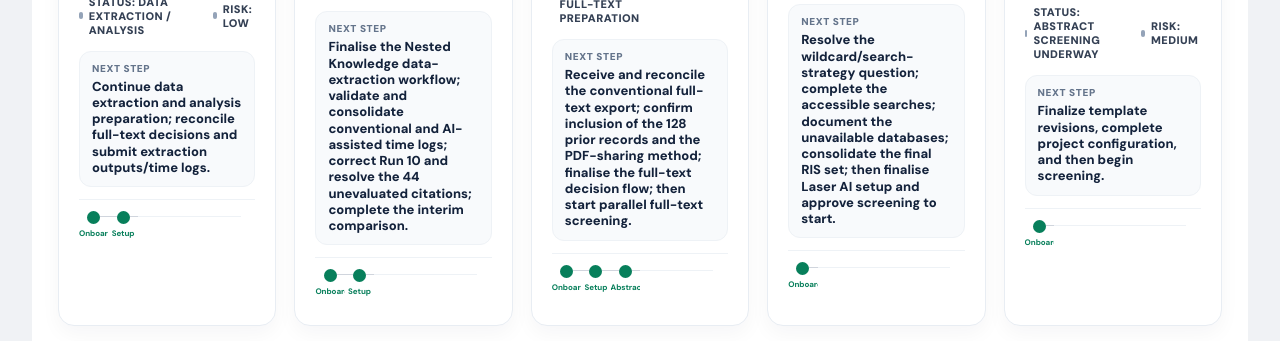
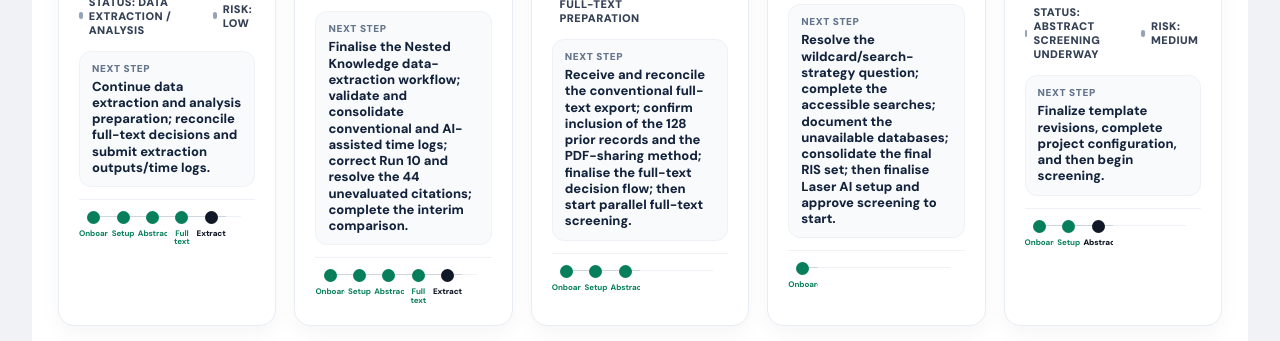
Before and after one commit to pkrishnakishore/Cochrane, a website: page AI-Platform-Study/dashboard/index.html in a window 1280 px wide. Shown: the part 610-951 px from the top of the page. Drawn offline with Linux system fonts and the light colour scheme.

Commit message:
Align Pages milestone dots with review status

```diff
--- a/AI-Platform-Study/dashboard/data.js
+++ b/AI-Platform-Study/dashboard/data.js
@@ -906,9 +906,9 @@ const dashboardData = {
       "milestones": {
         "onboarding": "Complete",
         "setup": "Complete",
-        "abstract": "",
-        "fullText": "",
-        "extraction": "",
+        "abstract": "Complete",
+        "fullText": "Complete",
+        "extraction": "Active",
         "analysis": ""
       },
       "workflowStatus": {
@@ -1349,9 +1349,9 @@ const dashboardData = {
       "milestones": {
         "onboarding": "Complete",
         "setup": "Complete",
-        "abstract": "",
-        "fullText": "",
-        "extraction": "",
+        "abstract": "Complete",
+        "fullText": "Complete",
+        "extraction": "Active",
         "analysis": ""
       },
       "workflowStatus": {
@@ -2332,8 +2332,8 @@ const dashboardData = {
       "history": [],
       "milestones": {
         "onboarding": "Complete",
-        "setup": "",
-        "abstract": "",
+        "setup": "Complete",
+        "abstract": "Active",
         "fullText": "",
         "extraction": "",
         "analysis": ""
--- a/AI-Platform-Study/dashboard/index.html
+++ b/AI-Platform-Study/dashboard/index.html
@@ -234,7 +234,7 @@
     </section>
   </main>
 
-  <script src="data.js?v=20260806-phase-status-correction"></script>
-  <script src="app.js?v=20260806-phase-status-correction"></script>
+  <script src="data.js?v=20260806-executive-dot-bars"></script>
+  <script src="app.js?v=20260806-executive-dot-bars"></script>
 </body>
 </html>
```
Also changed, not shown: 2 other files.
